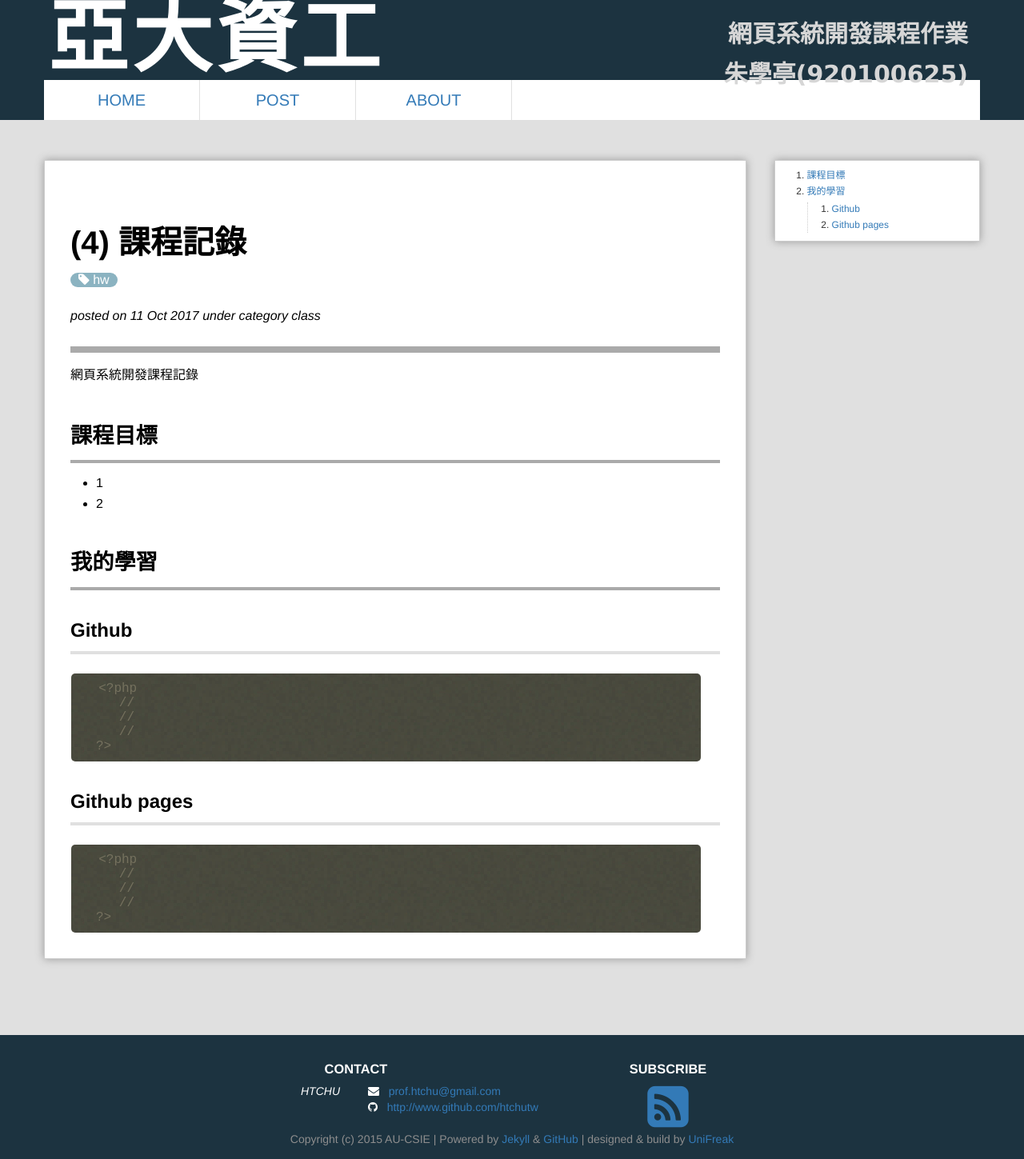
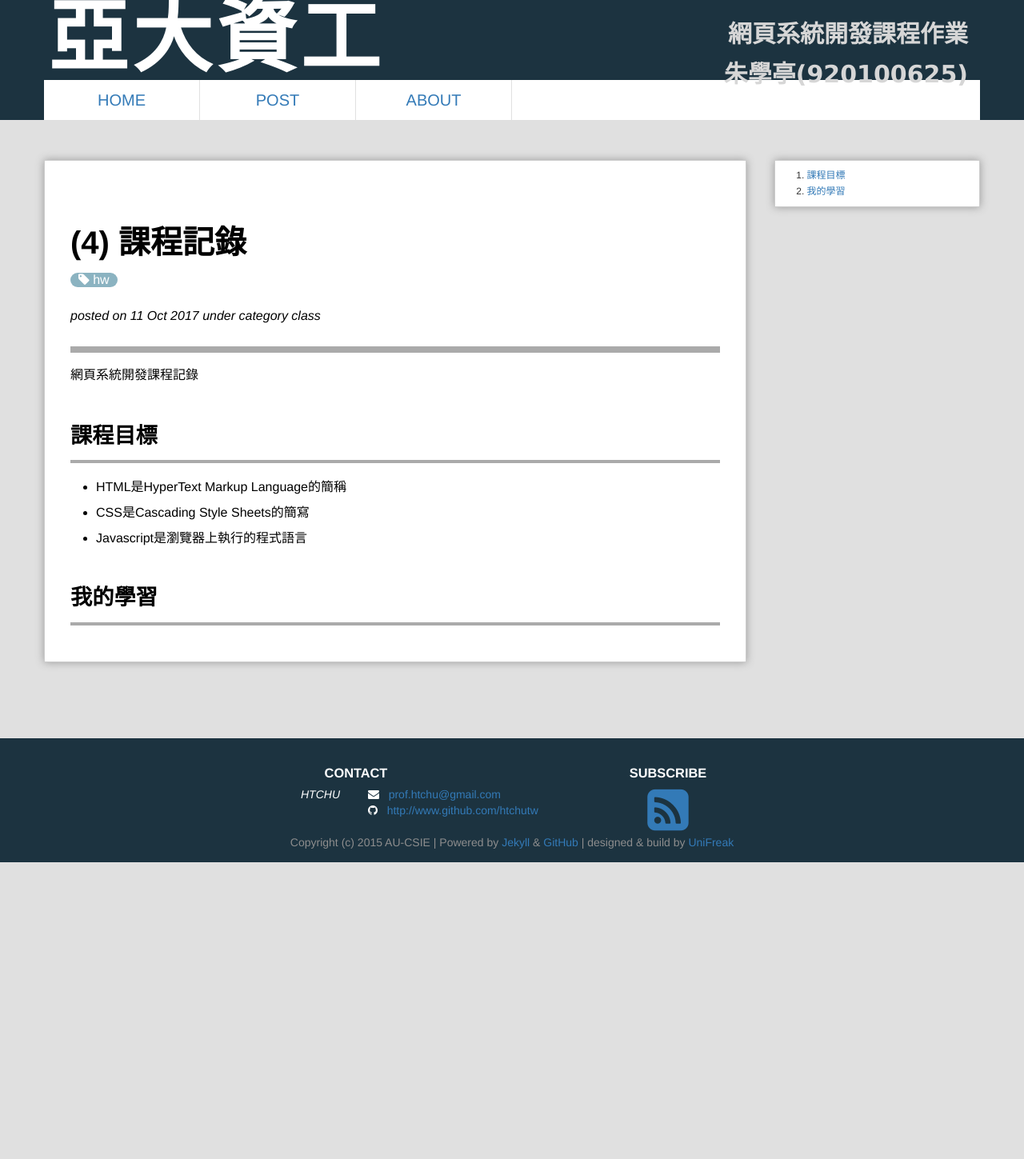
Before and after one commit to wily125/webcourse-1, a Jekyll site: the page built from _posts/2017-10-11-Class4.md, in a window 1280 px wide. Shown: the whole page at 80% size. Built offline with Jekyll 4.4.1, drawn with Linux system fonts in a browser that asks for light colours; Markdown is read by kramdown in place of the engine named in the settings; comment, search, counter and statistics services are not loaded; after the commit the page ends 1078 px from its top, so only the background shows below that.

Commit message:
Update 2017-10-11-Class4.md

````diff
--- a/_posts/2017-10-11-Class4.md
+++ b/_posts/2017-10-11-Class4.md
@@ -10,35 +10,8 @@ excerpt: "第4週課程"
 
 
 # 課程目標
-- 1
-- 2
+- HTML是HyperText Markup Language的簡稱
+- CSS是Cascading Style Sheets的簡寫
+- Javascript是瀏覽器上執行的程式語言
 
 # 我的學習
-
-##Github
-
-
-
-```php
-<?php
-   //
-   //
-   //
-?>
-```
-##Github pages
-
-```php
-<?php
-   //
-   //
-   //
-?>
-```
-
-
-[1]: https://github.com/        "GitHub"
-[2]: https://pages.github.com/  "GitHub Pages"
-[3]: https://jekyllrb.com/      "Jekyll"
-[4]: http://markdown.tw         "Markdown文件"
-[5]: http://dillinger.io/       "Dillinger"
````
